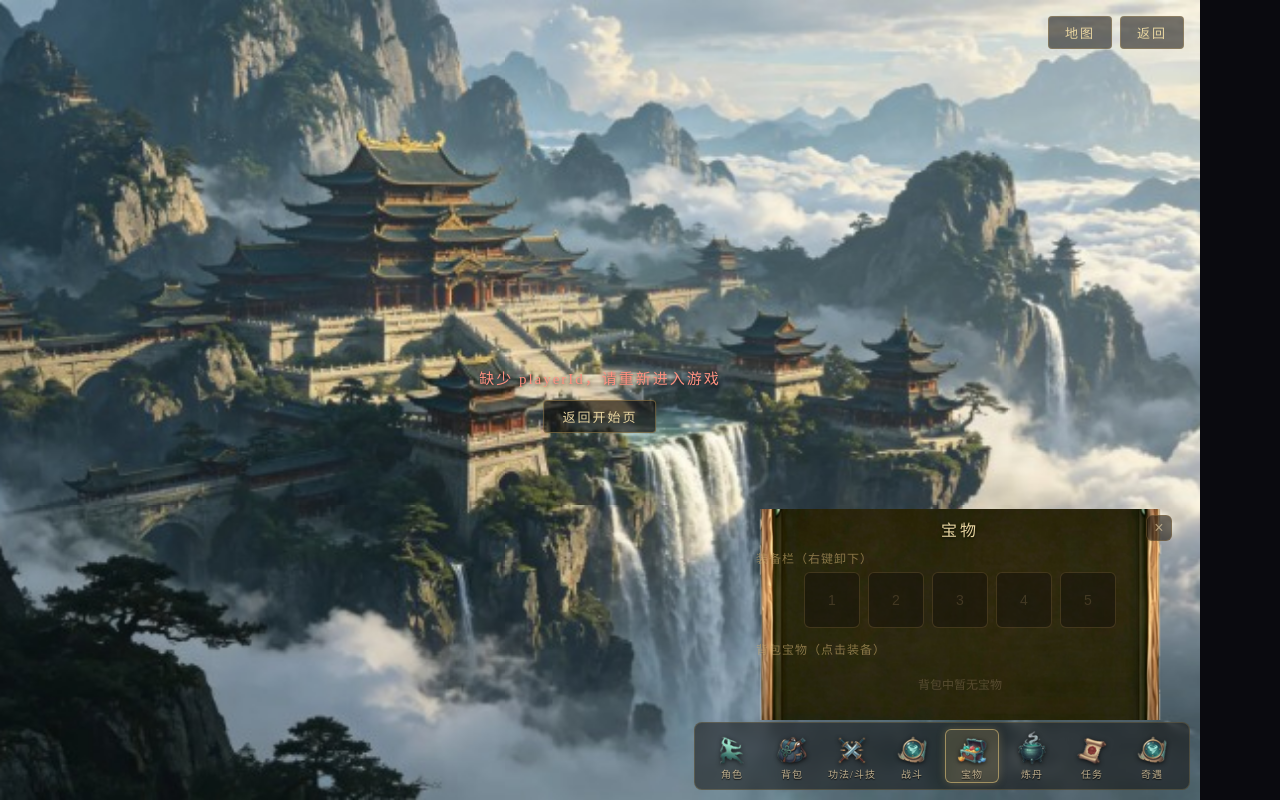
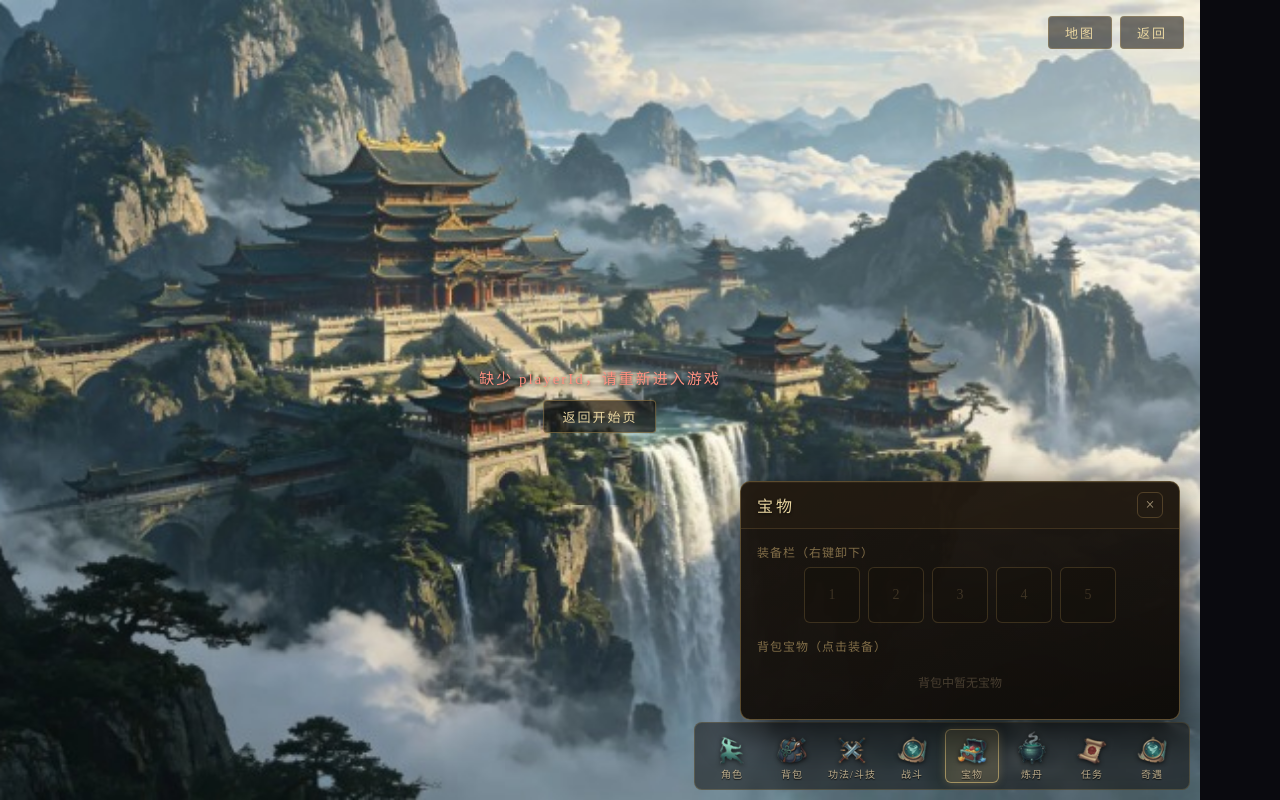
Before and after one commit to zwtwenj/dqdl, a Vue app in the folder dqdl_web1.0/: page /#/game in a window 1280 px wide. Both pictures are taken after a click on the button "宝物". Built offline with nearby package versions, Linux system fonts and the light colour scheme.

Commit message:
fix: 宝物面板改暗金色背景（去掉 player.png，用 gradient）
去掉 panel-frame(player.png 背景图)，改为 TaskPanel 同款暗金 gradient：
linear-gradient(160deg, rgba(28,22,16,0.96), rgba(14,11,8,0.98))
+ 金边框 + 阴影。header/title/close 合并到 drag-handle 里。

```diff
--- a/dqdl_web1.0/src/components/TreasurePanel.vue
+++ b/dqdl_web1.0/src/components/TreasurePanel.vue
@@ -144,22 +144,18 @@ function close() {
     :style="pos ? { left: pos.x + 'px', top: pos.y + 'px', right: 'auto', bottom: 'auto', zIndex: z } : { zIndex: z }"
     @pointerdown="focus"
   >
-    <img
-      class="panel-frame"
-      src="/player/player.png"
-      alt=""
-    >
+    <!-- 顶部拖拽手柄条 -->
     <div
       class="drag-handle"
       @pointerdown.stop="onHandlePointerDown"
-    />
-    <button
-      class="close-btn"
-      type="button"
-      @click="close"
-    >×</button>
-
-    <div class="panel-title">宝物</div>
+    >
+      <span class="panel-title">宝物</span>
+      <button
+        class="close-btn"
+        type="button"
+        @click="close"
+      >×</button>
+    </div>
 
     <div class="panel-inner">
       <!-- 装备槽：横向 5 格 -->
@@ -227,7 +223,7 @@ function close() {
 </template>
 
 <style scoped>
-/* ========== 面板外壳（对齐 SkillPanel） ========== */
+/* ========== 面板外壳（暗金背景，对齐 TaskPanel） ========== */
 .treasure-panel {
   position: absolute;
   right: 20px;
@@ -235,61 +231,51 @@ function close() {
   width: 440px;
   overflow: hidden;
   border-radius: 10px;
-}
-.panel-frame {
-  position: absolute;
-  inset: 0;
-  width: 100%;
-  height: 100%;
-  object-fit: cover;
-  z-index: 0;
-  pointer-events: none;
+  border: 1px solid rgba(180, 150, 90, 0.45);
+  background: linear-gradient(160deg, rgba(28, 22, 16, 0.96), rgba(14, 11, 8, 0.98));
+  box-shadow: 0 12px 40px rgba(0, 0, 0, 0.7), inset 0 1px 0 rgba(220, 190, 120, 0.12);
+  color: #e8e2d0;
+  font-family: 'STKaiti', 'KaiTi', '楷体', serif;
 }
 .drag-handle {
-  position: absolute;
-  top: 0;
-  left: 0;
-  right: 0;
-  height: 36px;
+  position: relative;
+  display: flex;
+  align-items: center;
+  justify-content: space-between;
+  padding: 10px 16px;
+  border-bottom: 1px solid rgba(150, 120, 70, 0.25);
+  background: rgba(40, 30, 18, 0.5);
   cursor: move;
   z-index: 1;
 }
+.panel-title {
+  font-size: 16px;
+  color: #e8d5a0;
+  letter-spacing: 3px;
+  text-shadow: 0 1px 3px rgba(0,0,0,0.8);
+}
 .close-btn {
-  position: absolute;
-  top: 6px;
-  right: 8px;
   width: 26px;
   height: 26px;
   border: 1px solid rgba(150, 120, 70, 0.4);
-  background: rgba(30, 24, 16, 0.6);
+  background: transparent;
   color: rgba(220, 200, 160, 0.7);
   border-radius: 6px;
   font-size: 16px;
   cursor: pointer;
-  z-index: 2;
+  font-family: inherit;
 }
 .close-btn:hover {
   background: rgba(150, 120, 70, 0.2);
   color: #e8d5a0;
 }
-.panel-title {
-  position: relative;
-  z-index: 1;
-  padding: 8px 16px 4px;
-  font-size: 16px;
-  color: #e8d5a0;
-  letter-spacing: 3px;
-  text-align: center;
-  font-family: 'STKaiti', 'KaiTi', '楷体', serif;
-  text-shadow: 0 1px 3px rgba(0,0,0,0.8);
-}
 .panel-inner {
   position: relative;
   z-index: 1;
-  padding: 4px 16px 16px;
+  padding: 14px 16px 16px;
   display: flex;
   flex-direction: column;
-  gap: 12px;
+  gap: 14px;
 }
 
 /* ========== 装备槽 ========== */
```
